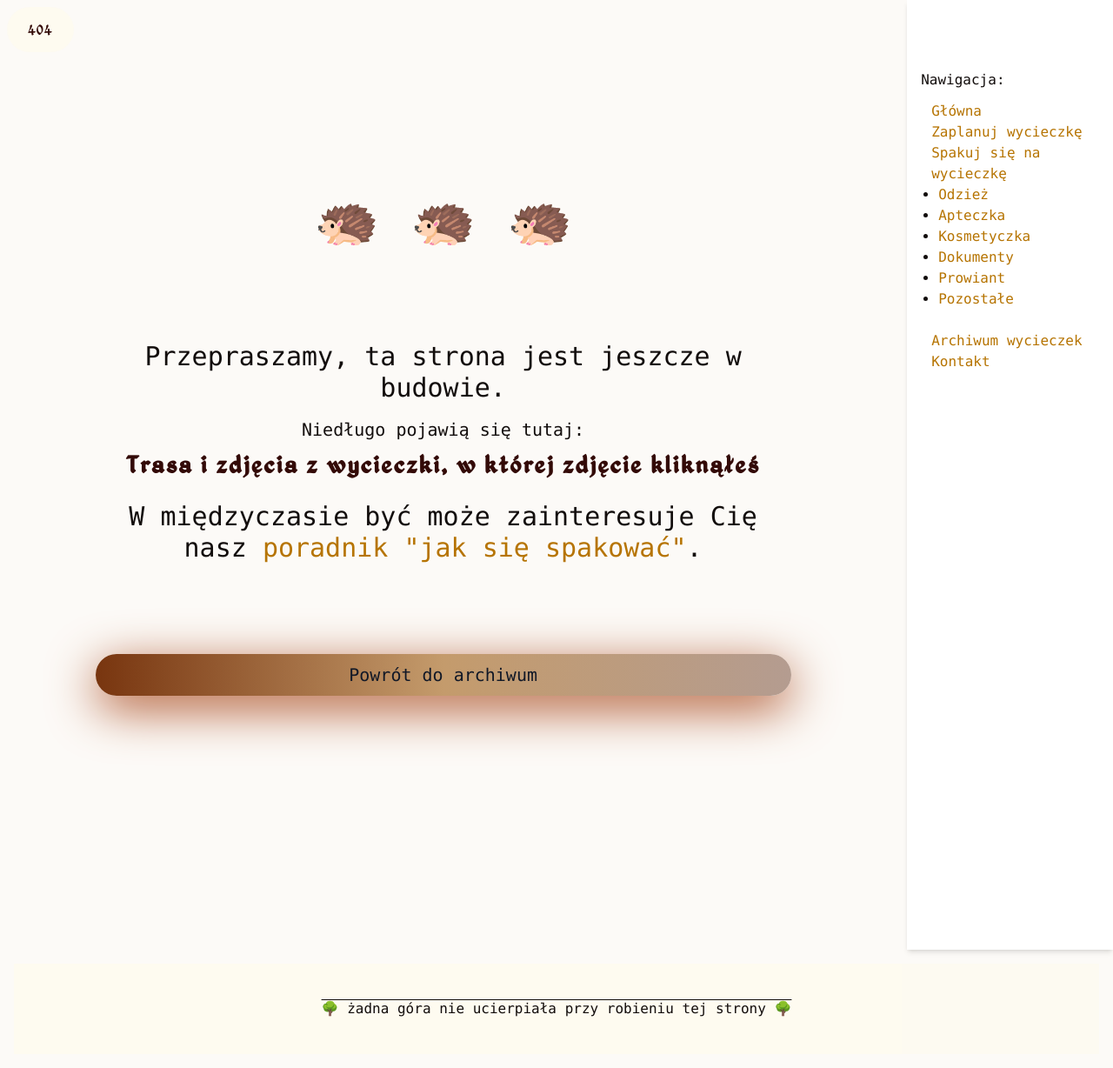
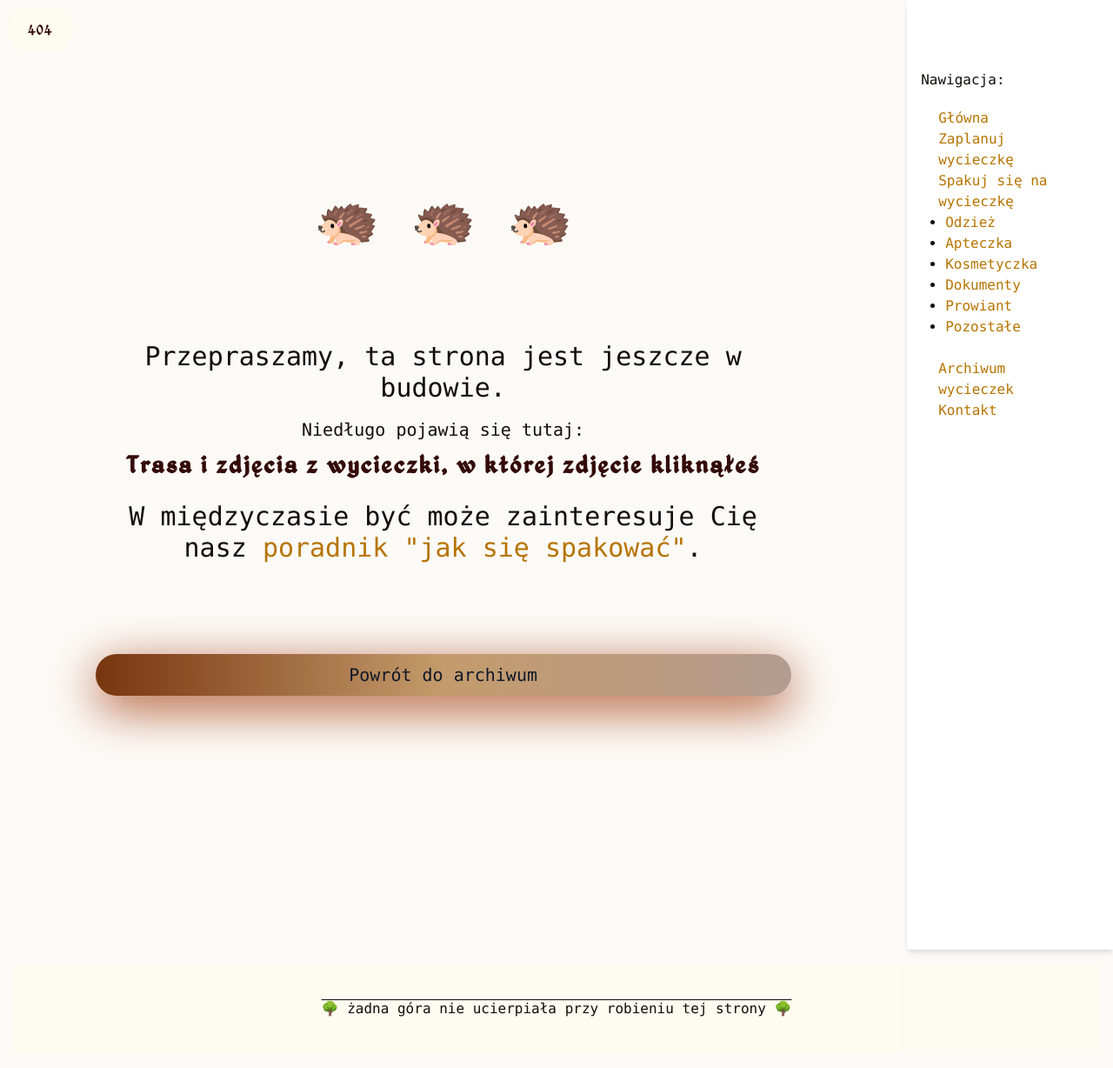
Before and after one commit to kama-pa-go/KGprojects, a Jekyll site: the page built from budowa.md, in a window 1280 px wide. Shown: the whole page at 87% size. Built offline with Jekyll 4.4.1, drawn with Linux system fonts in a browser that asks for light colours.

Commit message:
Your commit message here

```diff
--- a/_layouts/default1.html
+++ b/_layouts/default1.html
@@ -76,7 +76,7 @@
   <div class="grid grid-cols-1 sm:grid-cols-6 lg:grid-cols-5 gap-6 min-h-screen items-center">
 
       <!-- Main content -->
-      <div class="grid sm:col-span-4 m-5 h-full w-max-[1000px] p-5 py-20 sm:py-15 items-center gap-2">
+      <div class="grid sm:col-span-4 m-5 h-full max-w-[1000px] p-5 py-20 sm:py-15 items-center gap-2">
         {{ content }}
         <br>
       </div>
@@ -87,8 +87,10 @@
              :class="{ 'fixed inset-y-0 left-0 z-40 w-full': sidebarOpen && isMobile }">
 
             <div class="p-4 py-20">
-                Nawigacja: <br>
-                {% include navigation_ekwipunek.html %}
+                Nawigacja:
+                <div class="m-2">
+                  {% include navigation_ekwipunek.html %}
+                </div>
             </div>
       </div>
 
--- a/assets/output.css
+++ b/assets/output.css
@@ -406,6 +406,9 @@
       max-width: 96rem !important;
     }
   }
+  .m-2 {
+    margin: calc(var(--spacing) * 2);
+  }
   .m-4 {
     margin: calc(var(--spacing) * 4);
   }
@@ -529,9 +532,18 @@
   .h-screen {
     height: 100vh;
   }
+  .max-h-\[0px\] {
+    max-height: 0px;
+  }
+  .max-h-\[10px\] {
+    max-height: 10px;
+  }
   .max-h-\[50px\] {
     max-height: 50px;
   }
+  .max-h-\[100px\] {
+    max-height: 100px;
+  }
   .max-h-none {
     max-height: none;
   }
@@ -540,6 +552,9 @@
   }
   .min-h-screen {
     min-height: 100vh;
+  }
+  .w-1 {
+    width: calc(var(--spacing) * 1);
   }
   .w-1\/2 {
     width: calc(1/2 * 100%);
@@ -1241,6 +1256,9 @@
   .bg-basicBeage {
     background-color: var(--color-basicBeage);
   }
+  .bg-black {
+    background-color: var(--color-black);
+  }
   .bg-black\/50 {
     background-color: color-mix(in oklab, var(--color-black) 50%, transparent);
   }
@@ -2309,16 +2327,16 @@
 @layer base {
   ul {
     list-style-type: disc;
-    margin-left: 2rem;
+    margin-left: 4px;
   }
   ol {
     list-style-type: decimal;
-    margin-left: 2rem;
+    margin-left: 4px;
   }
 }
 .list-roman {
   list-style-type: upper-roman;
-  margin-left: 3rem;
+  margin-left: 3px;
 }
 body {
   font-family: Monaco, monospace;
--- a/assets/styles.css
+++ b/assets/styles.css
@@ -20,17 +20,17 @@
 @layer base {
   ul {
     list-style-type: disc;
-    margin-left: 2rem;
+    margin-left: 4px;
   }
 
   ol {
     list-style-type: decimal;
-    margin-left: 2rem;
+    margin-left: 4px;
   }
 }
 .list-roman {
   list-style-type: upper-roman;
-  margin-left: 3rem;
+  margin-left: 3px;
 }
 
 body {
--- a/budowa.md
+++ b/budowa.md
@@ -12,7 +12,7 @@ title: 404
         <h1 class="text-xl font-bold mt-2">Trasa i zdjęcia z wycieczki, w której zdjęcie kliknąłeś</h1>
         <p class="mt-6">W międzyczasie być może zainteresuje Cię nasz <a href="ekwipunek.html">poradnik "jak się spakować"</a>.</p>
       </div>
-      <button class="text-amber-50 w-full max-h-[50px] px-6 red-yellow-button py-1 sm:px-10 md:px-16 sm:py-4 cursor-pointer rounded-full orangeShadow font-medium"
+      <button class="text-amber-50 w-full max-h-[100px] px-6 red-yellow-button py-1 sm:px-10 md:px-16 sm:py-4 cursor-pointer rounded-full orangeShadow font-medium"
         onclick="window.location.href='https://kama-pa-go.github.io/KGprojects/galeria.html'">
         <p class="text-base sm:text-lg md:text-xl">Powrót do archiwum</p>
     </button>
```
Also changed, not shown: other parts of _layouts/default1.html (+3 -3 lines), home.md (+1 -1 lines).
